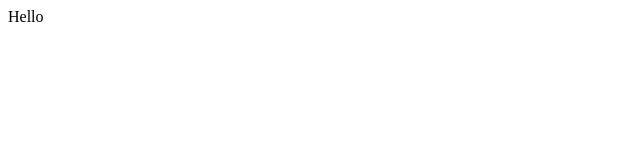
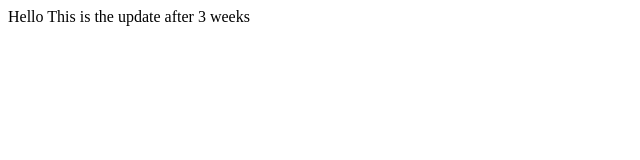
Before and after one commit to chaos910/demo-repo, a plain HTML site: page index.html in a window 1280 px wide. Shown: the whole page, without its empty margins (0-640 px from the left). Drawn offline with Linux system fonts and the light colour scheme.

Commit message:
modified the index.html

```diff
--- a/index.html
+++ b/index.html
@@ -8,5 +8,6 @@
 </head>
 <body>
     Hello
+    This is the update after 3 weeks
 </body>
 </html>
```
